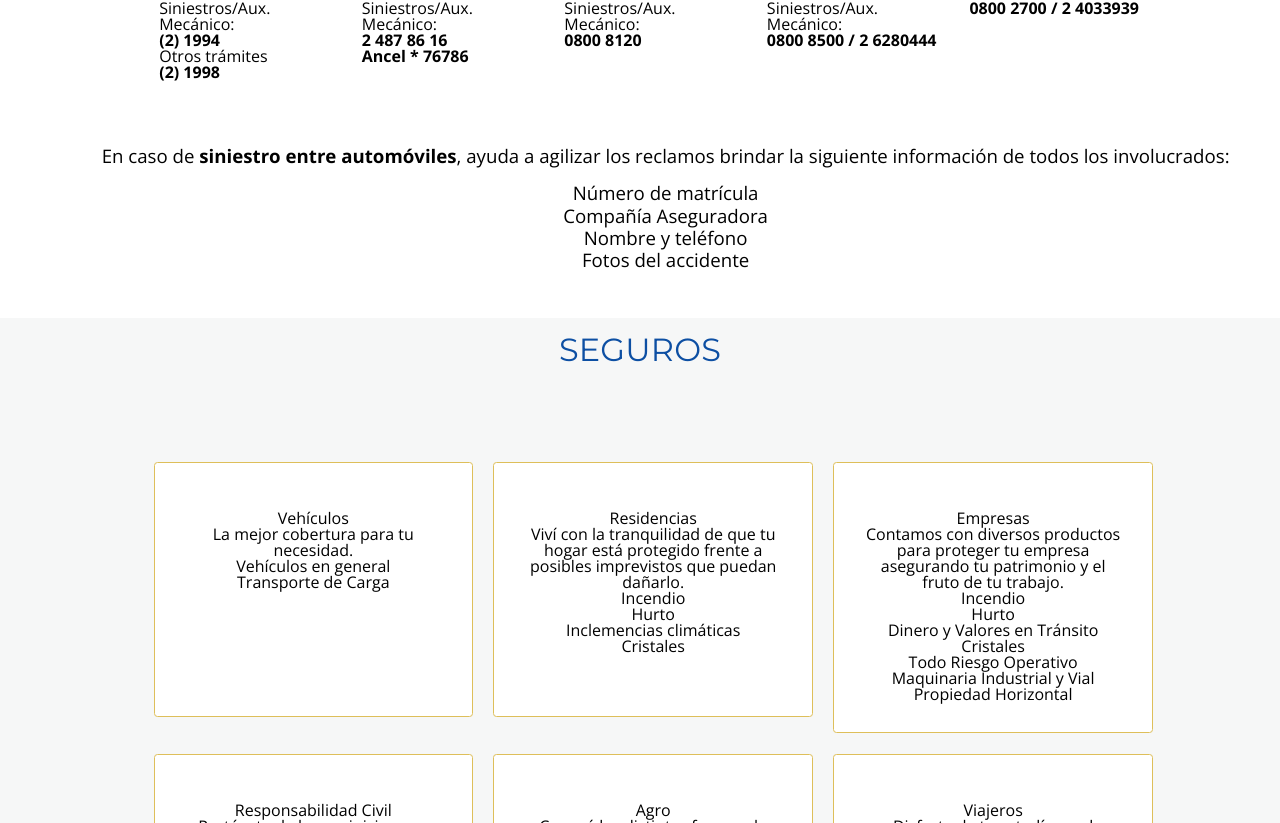
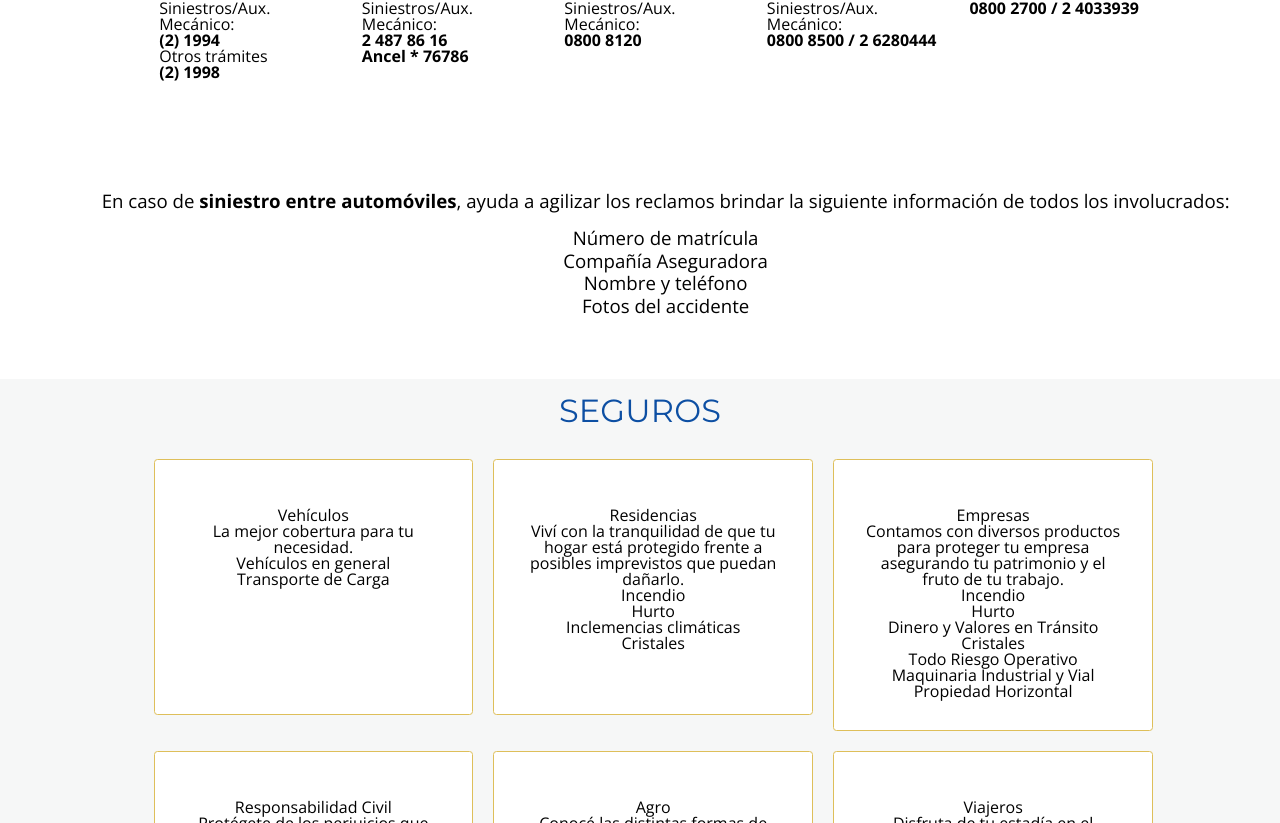
Before and after one commit to antonellaclavero/daniel-castellanos, a plain HTML site: page index.html in a window 1280 px wide. Shown: the part 1917-2740 px from the top of the page. Drawn offline with nearby package versions, Linux system fonts and the light colour scheme.

Commit message:
Change styles for section insurances, less padding

```diff
--- a/css/main.css
+++ b/css/main.css
@@ -148,9 +148,13 @@ ul.quote li {
 	text-align: center;
 	margin-bottom: 0.2em;
 }
+ul.quote {
+	margin: 4em 0 4em 0;
+}
 ul.quote p {
 	margin: 1em 0 1em 0;
 }
+
 strong {
 	font-weight: bold;
 }
@@ -169,7 +173,7 @@ section#insurance .container.even {
     background-color: #f6f7f7;
 }
 section#insurance .container {
-    padding: 4em 8%;
+    padding: 0 8%;
     margin-left: 4%;
 }
 li.card-insurance {
```
